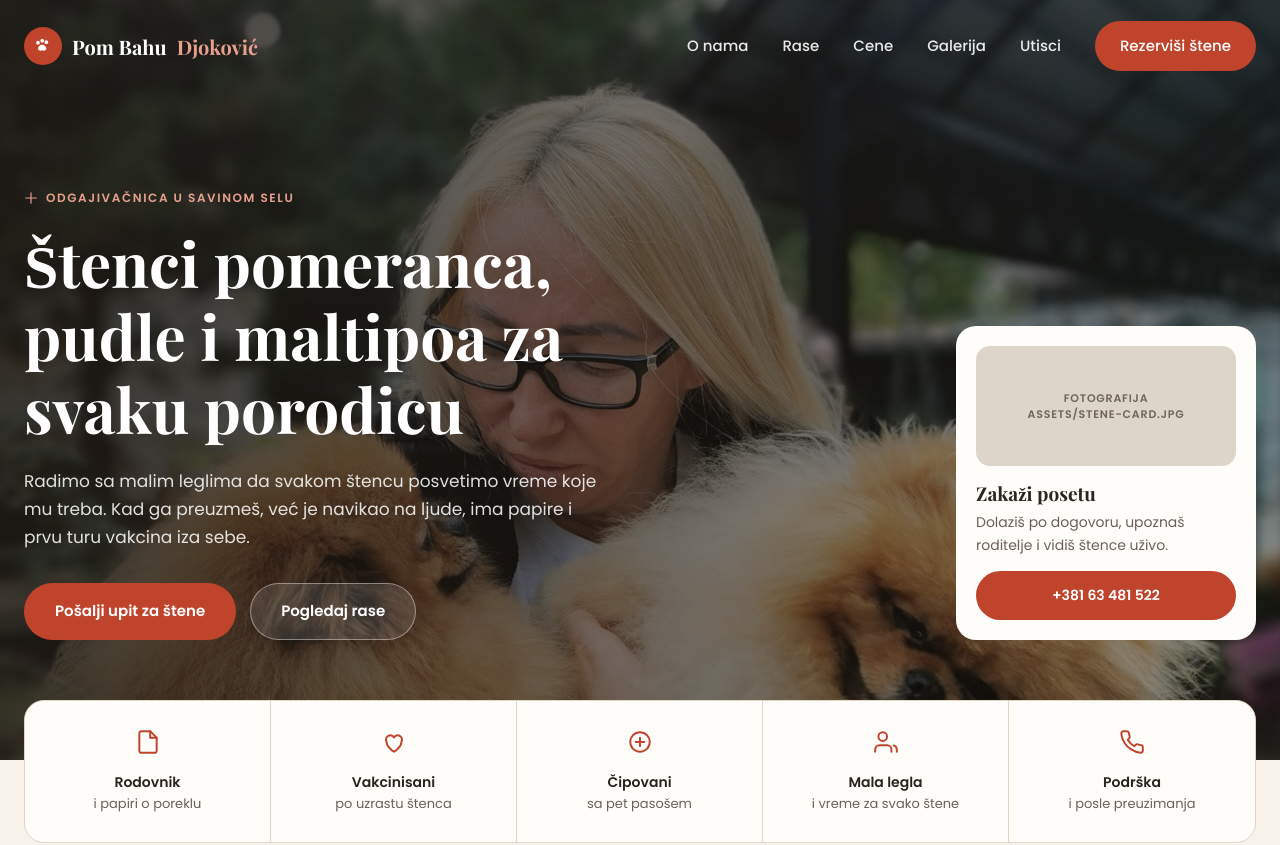
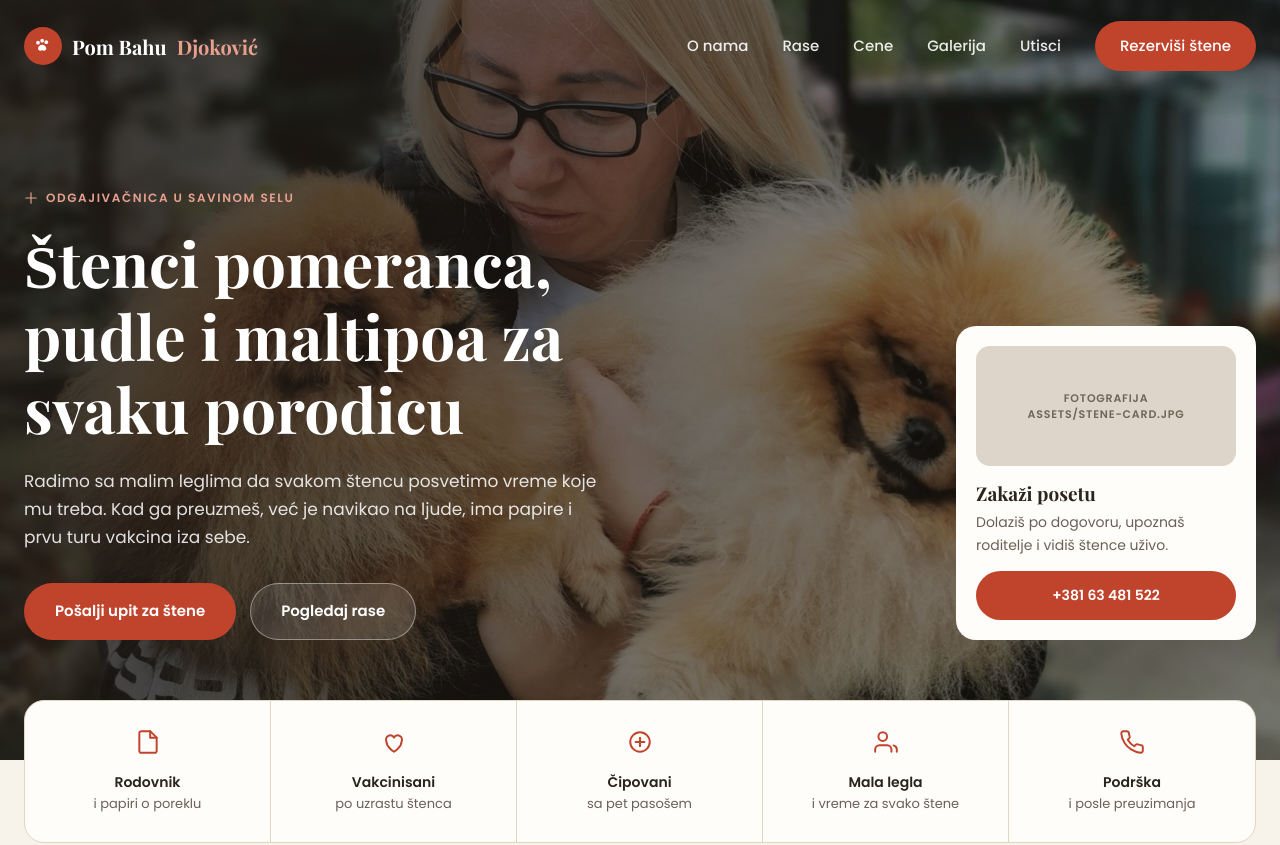
Before and after one commit to stefanamilenkovic99-design/pudlepomerancidjokovic, a plain HTML site: page index.html in a window 1280 px wide. Shown: the top 845 px of the page. Drawn offline with nearby package versions, Linux system fonts and the light colour scheme.

Commit message:
Deploy pudlepomerancidjokovic v2 (2026-08-19T08:29:30.513932+00:00)

```diff
--- a/index.html
+++ b/index.html
@@ -195,7 +195,7 @@
     width: 100%;
     height: 100%;
     object-fit: cover;
-    object-position: center 30%;
+    object-position: center 60%;
   }
   .hero-bg::after{
     content: "";
```
